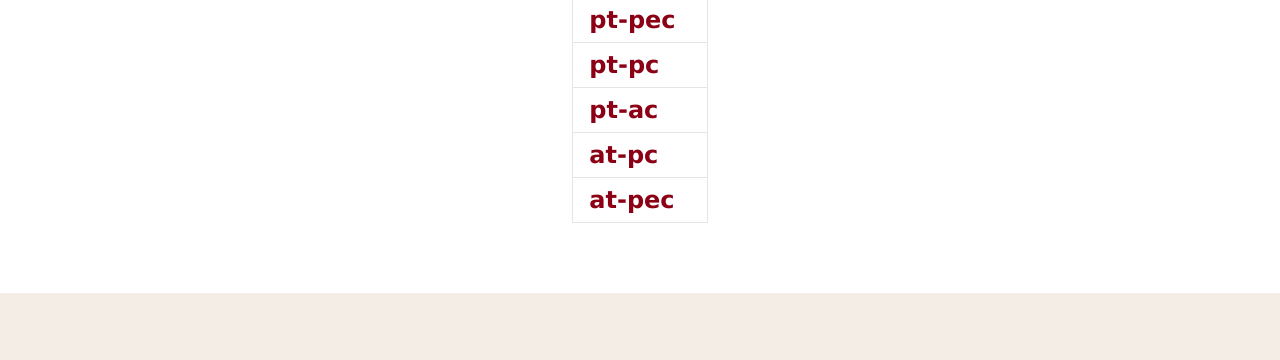
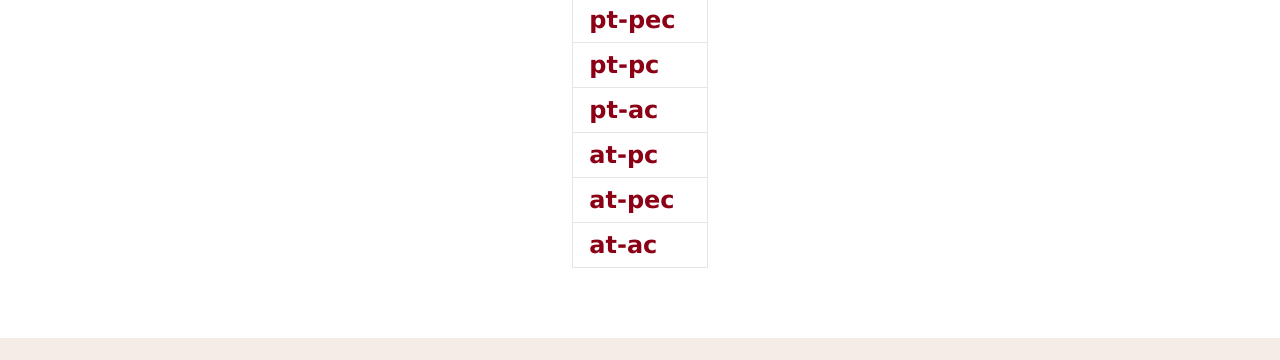
Before and after one commit to QI-Tony/pii-portal.github.io, a plain HTML site: page index.html in a window 1280 px wide. Shown: the part 325-685 px from the top of the page. Drawn offline with Linux system fonts and the light colour scheme; a small style sheet from the web is missing.

Commit message:
Update index.html

```diff
--- a/index.html
+++ b/index.html
@@ -39,6 +39,9 @@
             <tr>
               <td> <a href="./at-pec/index.html" >at-pec</a> </td>
             </tr>
+            <tr>
+              <td> <a href="./at-ac/index.html" >at-ac</a> </td>
+            </tr>
 
             </tbody>
         </table>
```
